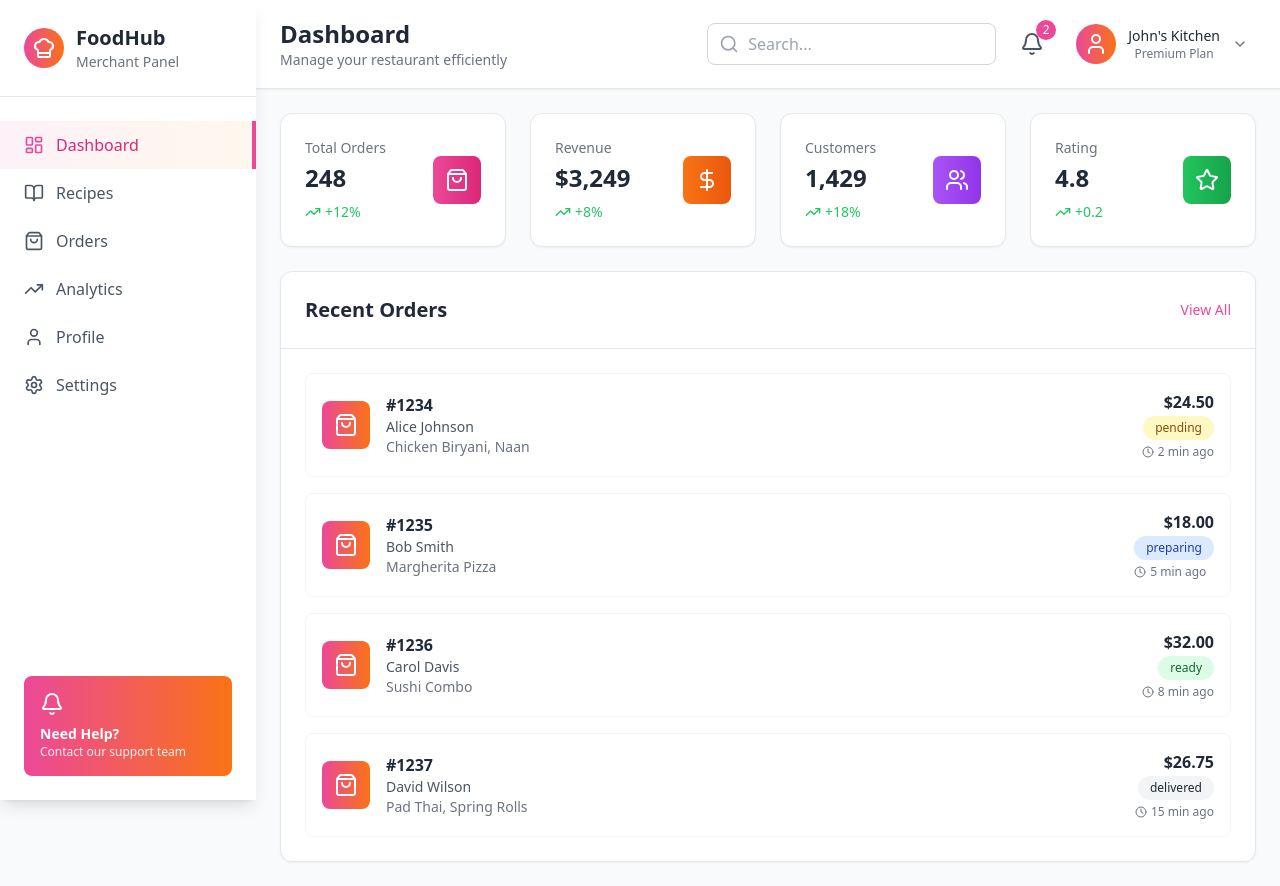
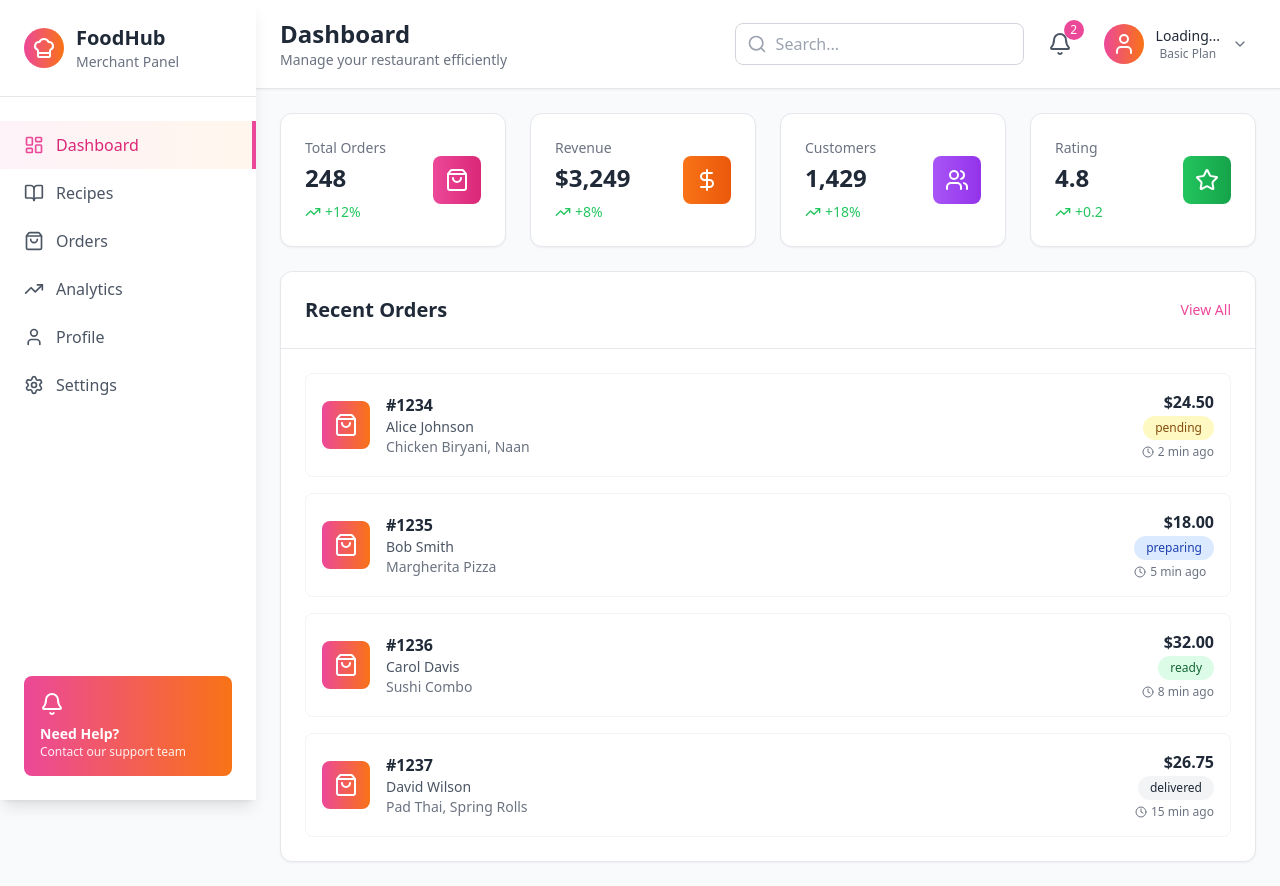
Before and after one commit to Aditya-Singh-CSE/food-villa, a React (Create React App) app: page /merchant/dashboard in a window 1280 px wide. Built offline with nearby package versions, Linux system fonts and the light colour scheme.

Commit message:
Now profile is dynamic for merchant role

```diff
--- a/src/components/auth/AuthModal.js
+++ b/src/components/auth/AuthModal.js
@@ -4,6 +4,7 @@ import { FiMail } from 'react-icons/fi';
 import { httpPost } from '../../services/util';
 import Modal from '../common/Modal';
 import { useAuth } from '../../context/AuthContext';
+import { useNavigate } from 'react-router-dom';
 
 const AuthModal = ({ isOpen, onClose, type = 'login', onSuccess, enableEmailVerification = true }) => {
   const [formData, setFormData] = useState({
@@ -42,6 +43,7 @@ const AuthModal = ({ isOpen, onClose, type = 'login', onSuccess, enableEmailVeri
   }, [isOpen, type]);
 
   const { login } = useAuth();
+  const navigate = useNavigate();
 
   const handleSubmit = async (e) => {
     e.preventDefault();
@@ -78,25 +80,38 @@ const AuthModal = ({ isOpen, onClose, type = 'login', onSuccess, enableEmailVeri
             },
           }
         : {
-            commandName: "login",
-            commandPayload: {
+            command: "login_entity",
+            data: {
               email: formData.email,
               password: formData.password,
-              clientId: "note-app",
+              clientId: "foodVilla",
             },
           };
 
       const data = await httpPost("", payload);
 
+
       const result = await login({
-        token: data.token,
+        token: data?.data?.token,
         email: formData.email,
-        role: data.role || "user",
+        role: data?.data?.user?.role || "anonymous",
       });
 
       if (result.success) {
         onSuccess?.(data);
         onClose();
+
+        // console.log("result:",result)
+        // console.log("data:",data)
+
+        const role = data?.data?.user?.role
+        console.log("Current Role:",role)
+        if (role === "merchant"){
+          console.log("Redirect to Merchant dashboard")
+          navigate('/merchant/dashboard')
+        } else if (role === "customer"){
+          console.log("Redirect to Customer dashboard")
+        }
       }
     } catch (err) {
       alert(err.message || "Authentication failed");
--- a/src/components/merchants/merchant/Header.js
+++ b/src/components/merchants/merchant/Header.js
@@ -1,5 +1,6 @@
 import React from 'react';
 import { Bell, Search, User, Settings, LogOut, ChevronDown } from 'lucide-react';
+import { useAuth } from '../../../context/AuthContext';
 
 const Header = ({
   title,
@@ -8,6 +9,9 @@ const Header = ({
   onSettingsClick,
   onNotificationClick
 }) => {
+
+    const { isAuthenticated, user, logout } = useAuth();
+  // const { user, logout } = useAuth();
   const [searchQuery, setSearchQuery] = React.useState('');
   const [showProfileDropdown, setShowProfileDropdown] = React.useState(false);
   const [showNotifications, setShowNotifications] = React.useState(false);
@@ -17,6 +21,9 @@ const Header = ({
     { id: 3, title: 'New Review', message: 'You received a 5-star review', time: '10 min ago', unread: false },
     { id: 4, title: 'Payment Received', message: 'Payment of $45.50 received', time: '1 hour ago', unread: false }
   ]);
+
+  console.log("merchant header rendered")
+  console.log("useauth data:",user)
   const handleSearch = (e) => {
     e.preventDefault();
     if (onSearch && searchQuery.trim()) {
@@ -114,8 +121,8 @@ const Header = ({
               <User className="w-6 h-6 text-white" />
             </div>
             <div className="hidden md:block">
-              <p className="text-sm font-medium text-gray-800">John's Kitchen</p>
-              <p className="text-xs text-gray-500">Premium Plan</p>
+              <p className="text-sm font-medium text-gray-800">{user?.email || 'Loading...'}</p>
+              <p className="text-xs text-gray-500">{user?.role || 'Basic Plan'}</p>
             </div>
               <ChevronDown className="w-4 h-4 text-gray-500" />
             </button>
@@ -128,10 +135,10 @@ const Header = ({
                       <User className="w-6 h-6 text-white" />
                     </div>
                     <div>
-                      <p className="font-medium text-gray-800">John's Kitchen</p>
-                      <p className="text-sm text-gray-500">john@johnskitchen.com</p>
+                      <p className="font-medium text-gray-800">{user?.email || 'Loading...'}</p>
+                      <p className="text-sm text-gray-500">{user?.role || 'User'}</p>
                       <span className="inline-block px-2 py-1 bg-pink-100 text-pink-600 text-xs rounded-full mt-1">
-                        Premium Plan
+                        {user?.role || 'Basic Plan'}
                       </span>
                     </div>
                   </div>
@@ -158,7 +165,9 @@ const Header = ({
                     Settings
                   </button>
                   <hr className="my-2" />
-                  <button className="w-full flex items-center px-4 py-3 text-left text-red-600 hover:bg-red-50 transition-colors">
+                  <button
+                    onClick={logout}
+                    className="w-full flex items-center px-4 py-3 text-left text-red-600 hover:bg-red-50 transition-colors">
                     <LogOut className="w-5 h-5 mr-3" />
                     Sign Out
                   </button>
--- a/src/constants.js
+++ b/src/constants.js
@@ -11,6 +11,8 @@ export const MENU_ITEM_TYPE_KEY = "type.googleapis.com/swiggy.presentation.food.
 
 export const ROLES = {
   User: "user",
+  Customer: "customer",
+  Merchant: "merchant",
   Issuer: "issuer",
   Editor: "editor",
   Admin: "admin",
--- a/src/context/AuthContext.js
+++ b/src/context/AuthContext.js
@@ -43,6 +43,7 @@ export const AuthProvider = ({ children }) => {
   }, []);
 
   const login = async (authData) => {
+     console.log("authData:",authData)
     try {
       if (authData?.token) {
         setAuthToken(authData.token);
@@ -61,7 +62,10 @@ export const AuthProvider = ({ children }) => {
         setCurrentUserRole(role);
         setIsAuthenticated(true);
       }
-      return { success: true };
+      return {
+        success: true ,
+        role: currentUserRole
+      };
     } catch (error) {
       console.error('Login error:', error);
       return { success: false, error: error.message };
```
